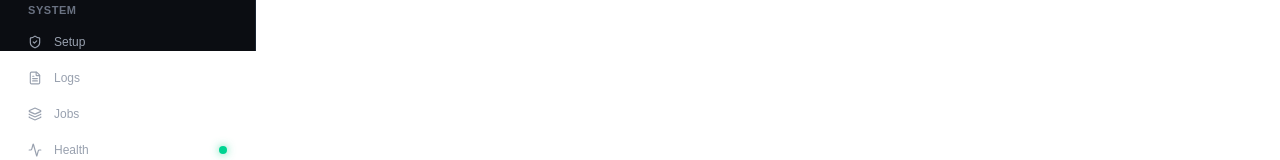
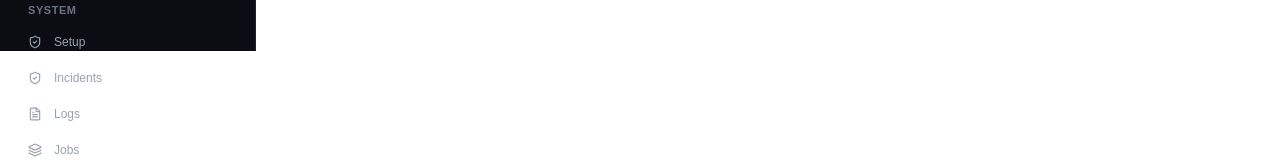
Before and after one commit to JayantOlhyan/Reflow, a Next.js app in the folder apps/web/: page / in a window 1280 px wide. Shown: the part 749-909 px from the top of the page. Built offline with nearby package versions, Linux system fonts and the light colour scheme; no server answers.

Commit message:
feat(web): add incidents management link to sidebar

```diff
--- a/apps/web/src/components/layout/Sidebar.tsx
+++ b/apps/web/src/components/layout/Sidebar.tsx
@@ -44,6 +44,7 @@ export const Sidebar: React.FC = () => {
 
   const systemNavItems = [
     { name: 'Setup', href: '/setup', icon: ShieldCheck },
+    { name: 'Incidents', href: '/system/incidents', icon: ShieldCheck },
     { name: 'Logs', href: '/system?tab=logs', icon: FileText },
     { name: 'Jobs', href: '/system?tab=jobs', icon: Layers },
     { name: 'Health', href: '/system?tab=health', icon: Activity, badge: 'healthy' },
```
